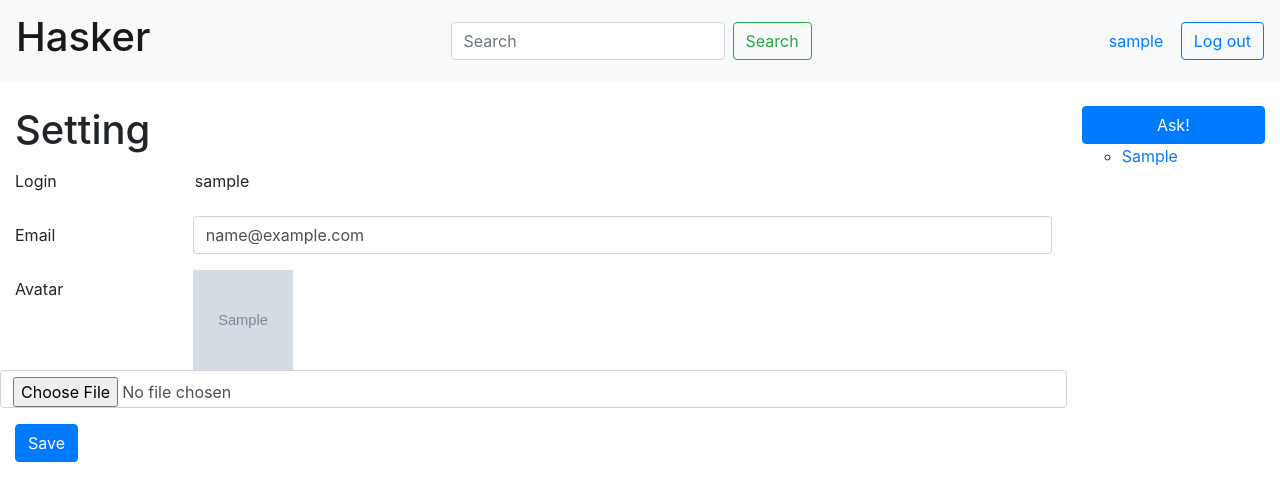
After one commit to katty87/Hasker, a Django app: page /homepage/settings/1/ in a window 1280 px wide. The commit adds this page. Shown: the top 501 px of the page. Run offline with Django 3.2, Linux system fonts and the light colour scheme; a user stored in the database is signed in; tables that the repository leaves empty hold one stand-in row (values such as "Sample post"); grey boxes marked "Sample" are stand-in pictures; some libraries are stand-ins or nearby versions.

Commit message:
Add settings page

```diff
--- a/Hasker/settings.py
+++ b/Hasker/settings.py
@@ -131,5 +131,5 @@ STATICFILES_DIRS = (
     os.path.join(BASE_DIR, "static"),
 )
 
-MEDIA_ROOT = os.path.join(BASE_DIR, 'static/media')
+MEDIA_ROOT = os.path.join(BASE_DIR, 'media')
 MEDIA_URL = '/media/'
--- a/Hasker/urls.py
+++ b/Hasker/urls.py
@@ -16,10 +16,13 @@ Including another URLconf
 from django.contrib import admin
 from django.urls import path, include
 from django.views.generic import RedirectView
+from django.conf import settings
+from django.conf.urls.static import static
+
 
 urlpatterns = [
     path('admin/', admin.site.urls),
     path('homepage/', include('homepage.urls')),
     path('', RedirectView.as_view(url='homepage/')),
     path('accounts/', include('django.contrib.auth.urls')),
-]
+]+ static(settings.MEDIA_URL, document_root=settings.MEDIA_ROOT)
--- a/homepage/urls.py
+++ b/homepage/urls.py
@@ -8,11 +8,11 @@ from . import views
 urlpatterns = [
     url(r'^$', views.IndexView.as_view(), name='index'),
     url(r'^ask$', views.ask_view, name='ask'),
-    url(r'^question_(?P<pk>[0-9]+)/$', views.QuestionDetailView.as_view(), name='question_detail'),
-    url(r'^question_(?P<pk>[0-9]+)/answer/$', views.answer_question, name='answer_question'),
+    url(r'^question/(?P<pk>[0-9]+)/$', views.QuestionDetailView.as_view(), name='question_detail'),
+    url(r'^question/(?P<pk>[0-9]+)/answer/$', views.answer_question, name='answer_question'),
     url(r'^signup$', views.signup_view, name='signup'),
-    url(r'^settings$', views.settings_view, name='settings'),
+    url(r'^settings/(?P<pk>[0-9]+)/$', views.SettingsView.as_view(), name='settings'),
     url(r'^search$', views.SearchResultsView.as_view(), name='search_results'),
     url(r'^ajax/vote/question/$', views.vote_question, name='vote_question'),
     url(r'^ajax/vote/answer/$', views.vote_answer, name='vote_answer'),
-] + static(settings.MEDIA_URL, document_root=settings.MEDIA_ROOT)
+]
--- a/homepage/views.py
+++ b/homepage/views.py
@@ -3,15 +3,15 @@ import os
 
 from django.http import HttpResponse
 from django.contrib.auth.decorators import login_required
-from django.contrib.auth import login, authenticate
+from django.contrib.auth import login
 from django.shortcuts import render, redirect, get_object_or_404
 from django.contrib.auth.models import User
-from django.template import loader
 from django.db.models import Q
 from django.views import generic
-from django.views.decorators.csrf import csrf_exempt
 from django.http import JsonResponse
 import json
+from django.views.generic.edit import UpdateView
+from django.contrib.auth.mixins import LoginRequiredMixin
 
 from homepage.forms import SignUpForm, AddQuestionForm
 from homepage.models import Question, QuestionVote, Answer, AnswerVote, Tag, UserProfile
@@ -170,10 +170,9 @@ def signup_view(request):
             username = form.cleaned_data.get('username')
             raw_password = form.cleaned_data.get('password1')
 
-            image_field = form.cleaned_data['avatar']
             user_profile = new_user.userprofile
 
-            user_profile.avatar = image_field
+            user_profile.avatar = form.cleaned_data['avatar']
             user_profile.save()
 
             # user = authenticate(username=username, password=raw_password)
@@ -184,5 +183,24 @@ def signup_view(request):
     return render(request, 'signup.html', {'form': form})
 
 
-def settings_view(request):
-    return HttpResponse("Settings")
+class SettingsView(LoginRequiredMixin, UpdateView):
+    model = User
+    template_name = 'registration/user_settings.html'
+    fields = ['email']
+
+    def get_success_url(self):
+        redirect_to = self.request.POST['next']
+        return redirect_to
+
+    def get_context_data(self, **kwargs):
+        context = super(SettingsView, self).get_context_data(**kwargs)
+        context.update({'next': self.request.GET.get('next', '')})
+
+        return context
+
+    def post(self, request, *args, **kwargs):
+        response = super(SettingsView, self).post(request, *args, **kwargs)
+        form = self.get_form()
+        request.user.userprofile.avatar = form.files['avatar']
+        request.user.userprofile.save()
+        return response
--- a/templates/base_generic.html
+++ b/templates/base_generic.html
@@ -23,7 +23,7 @@
 
         {% if user.is_authenticated %}
             <div align="right">
-                <a class="btn btn-link" >{{ user.username }}</a>
+                <a class="btn btn-link" href="{% url 'settings' user.id %}?next={{request.path}}">{{ user.username }}</a>
                 <a class="btn btn-outline-primary" href="{% url 'logout'%}?next={{request.path}}">Log out</a>
             </div>
         {% else %}
@@ -52,21 +52,6 @@
                 {% else %}
                     <p>No questions.</p>
                 {% endif %}
-                <li class="nav-item">
-                    <a class="nav-link" href="#">Link</a>
-                </li>
-                <li class="nav-item">
-                    <a class="nav-link disabled" href="#" tabindex="-1" aria-disabled="true">Disabled</a>
-                </li>
-            </ul>
-            <ul class="sidebar-nav">
-              <li><a href="{% url 'index' %}">Home</a></li>
-                {% if user.is_authenticated %}
-                    <li>User: {{ user.get_username }}</li>
-                    <li><a href="{% url 'logout'%}?next={{request.path}}">Logout</a></li>
-                {% else %}
-                    <li><a href="{% url 'login'%}?next={{request.path}}">Login</a></li>
-                {% endif %}
             </ul>
          {% endblock %}
           </div>
--- /dev/null
+++ b/templates/registration/user_settings.html
@@ -0,0 +1,37 @@
+{% extends "base_generic.html" %}
+
+{% block content %}
+
+<h1>Setting</h1>
+<form  method="post" enctype="multipart/form-data">
+    {% csrf_token %}
+  <div class="form-group row">
+    <label for="login" class="col-sm-2 col-form-label">Login</label>
+    <div class="col-sm-10">
+      <input type="text" class="form-control-plaintext" id="login" value="{{ user.username }}">
+    </div>
+  </div>
+  <div class="form-group row">
+    <label for="user_email" class="col-sm-2 col-form-label">Email</label>
+    <div class="col-sm-10">
+      <input type="email" class="form-control" id="user_email" name="email" value="{{ user.email }}">
+    </div>
+  </div>
+    <div class="form-group row">
+        <label for="avatar" class="col-sm-2 col-form-label">Avatar</label>
+        <div class="col-sm-10">
+            <img src="{{ user.userprofile.avatar.url }}" width="100" height="100" alt="No image">
+
+        </div>
+        <input type="file" class="form-control" id="avatar" name="avatar" value="/media/profile_images/1/sql.png">
+    </div>
+
+  <div class="form-group row">
+    <div class="col-sm-10">
+      <button type="submit" class="btn btn-primary"  value="Update">Save</button>
+        <input type="hidden" name="next" value="{{ next }}">
+    </div>
+  </div>
+</form>
+</form>
+{% endblock %}
```
